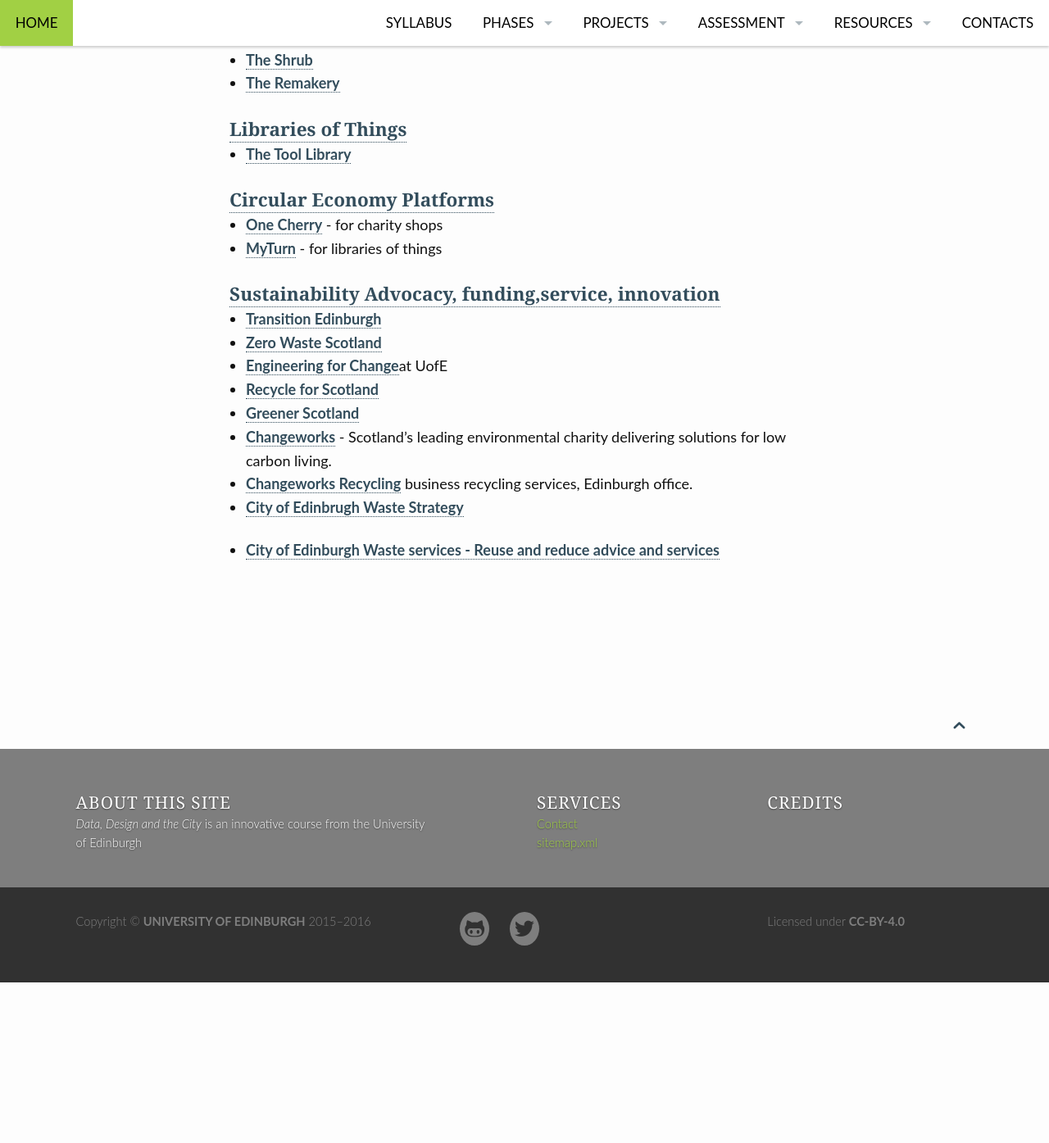
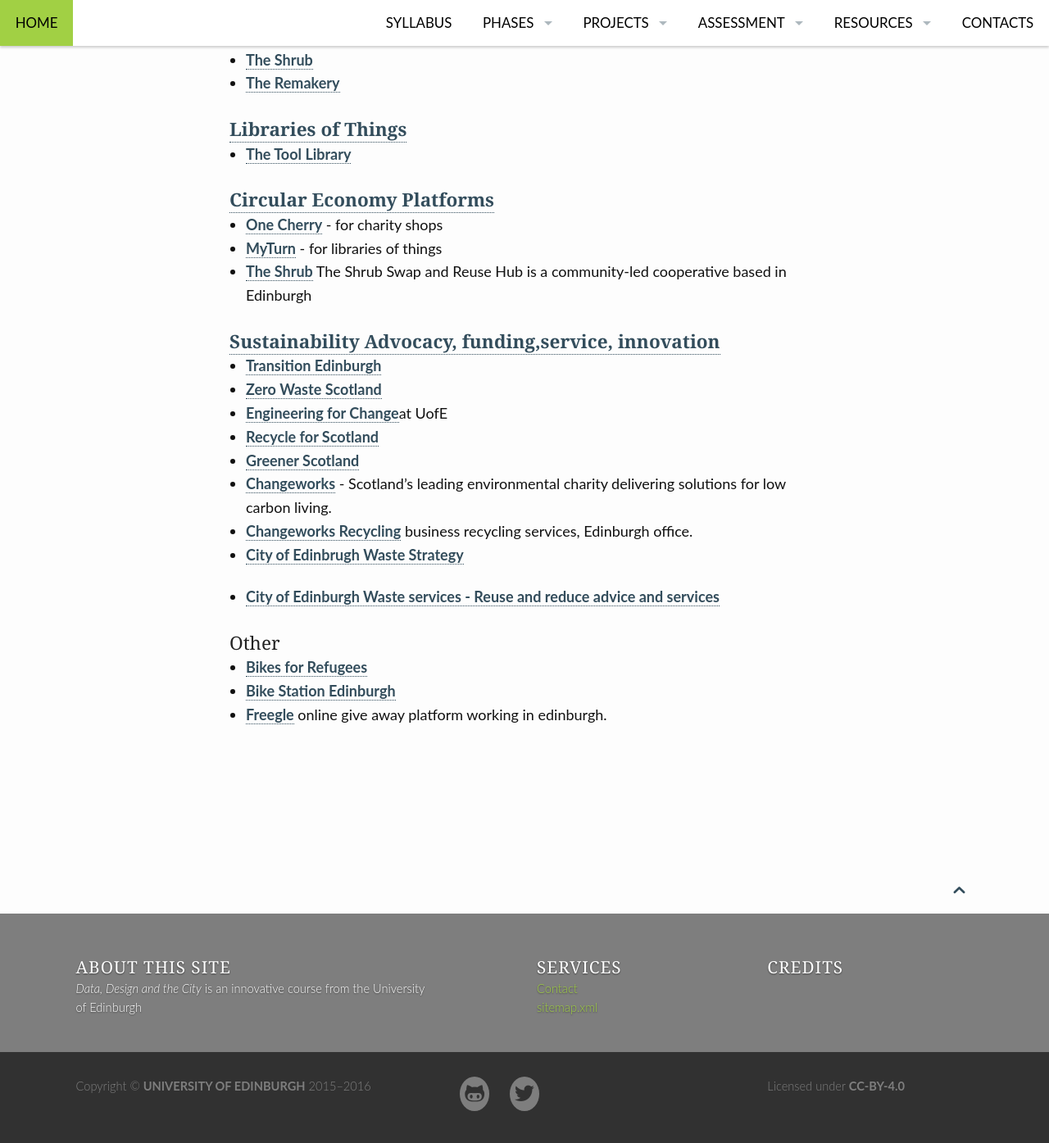
Before and after one commit to edinburghlivinglab/ddc, a Jekyll site: the page built from pages/initiatives.md, in a window 1280 px wide and 1400 px high, scrolled down 483 px. Shown: the top 1395 px of the window at 82% size. Built offline with Jekyll 4.4.1, drawn with Linux system fonts in a browser that asks for light colours; before the commit the page ends 1682 px from its top, so only the background shows below that.

Commit message:
Update initiatives.md

```diff
--- a/pages/initiatives.md
+++ b/pages/initiatives.md
@@ -24,6 +24,7 @@
 
 * [One Cherry](https://onecherry.co.uk) - for charity shops
 * [MyTurn](https://myturn.com) - for libraries of things
+* [The Shrub](https://www.shrubcoop.org/)  The Shrub Swap and Reuse Hub is a community-led cooperative based in Edinburgh
 
 #### <a name="essential">Sustainability Advocacy, funding,service, innovation</a>
 * [Transition Edinburgh](https://transitionedinburgh.org.uk)
@@ -36,3 +37,8 @@
 * [City of Edinbrugh Waste Strategy](http://www.edinburgh.gov.uk/info/20204/council_planning_framework/413/waste_strategies)
 
 * [City of Edinburgh Waste services - Reuse and reduce advice and services](http://www.edinburgh.gov.uk/info/20001/bins_and_recycling/415/reduce_and_reuse_waste)
+
+#### Other
+* [Bikes for Refugees](http://www.bikesforrefugees.scot/)
+* [Bike Station Edinburgh](https://thebikestation.org.uk/edinburgh/)
+* [Freegle](https://www.ilovefreegle.org/) online give away platform working in edinburgh.
```
